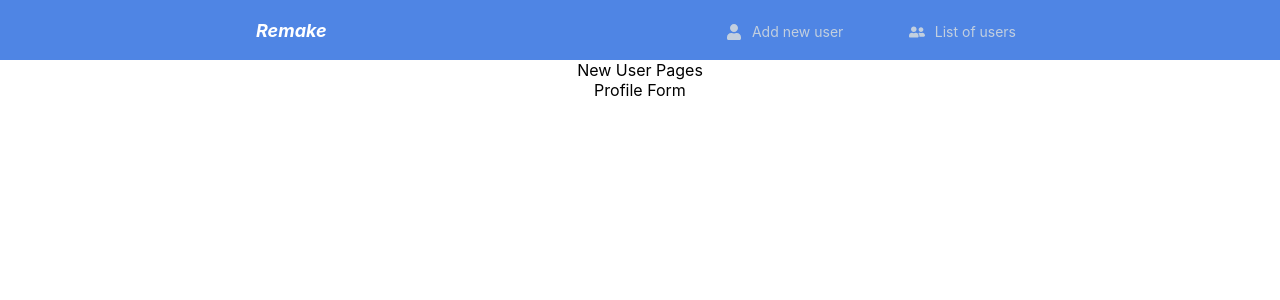
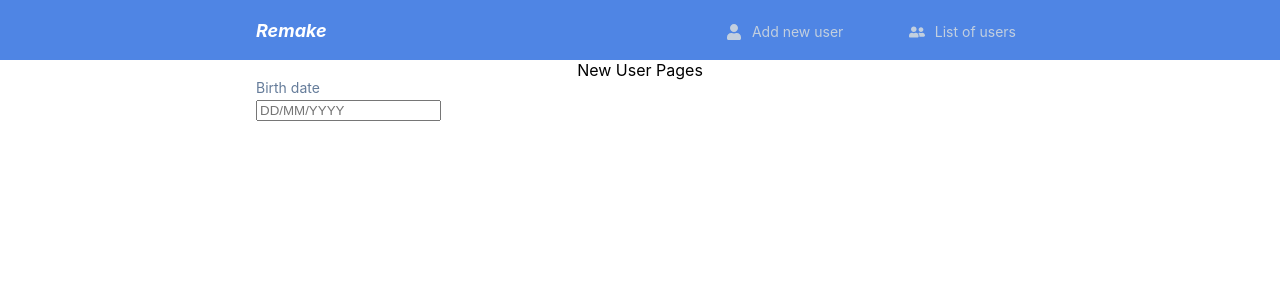
Before and after one commit to andrey-dihtiarov/wizard-form-react, a React (Create React App) app: page /users/new/profile in a window 1280 px wide. Shown: the top 300 px of the page. Built offline with nearby package versions, Linux system fonts and the light colour scheme.

Commit message:
profile-account: Birth date input field added to ProfileForm

```diff
--- a/src/components/forms/ProfileForm/index.jsx
+++ b/src/components/forms/ProfileForm/index.jsx
@@ -1,3 +1,13 @@
-const ProfileForm = () => <div>Profile Form</div>;
+import { Field } from 'formik';
+
+import DateInput from '../../inputs/DateInput';
+
+// import styles from '../AccountForm/styles.module.scss';
+
+const ProfileForm = () => (
+  <div>
+    <Field name="birthDate" label="Birth date" component={DateInput} />
+  </div>
+);
 
 export default ProfileForm;
```
